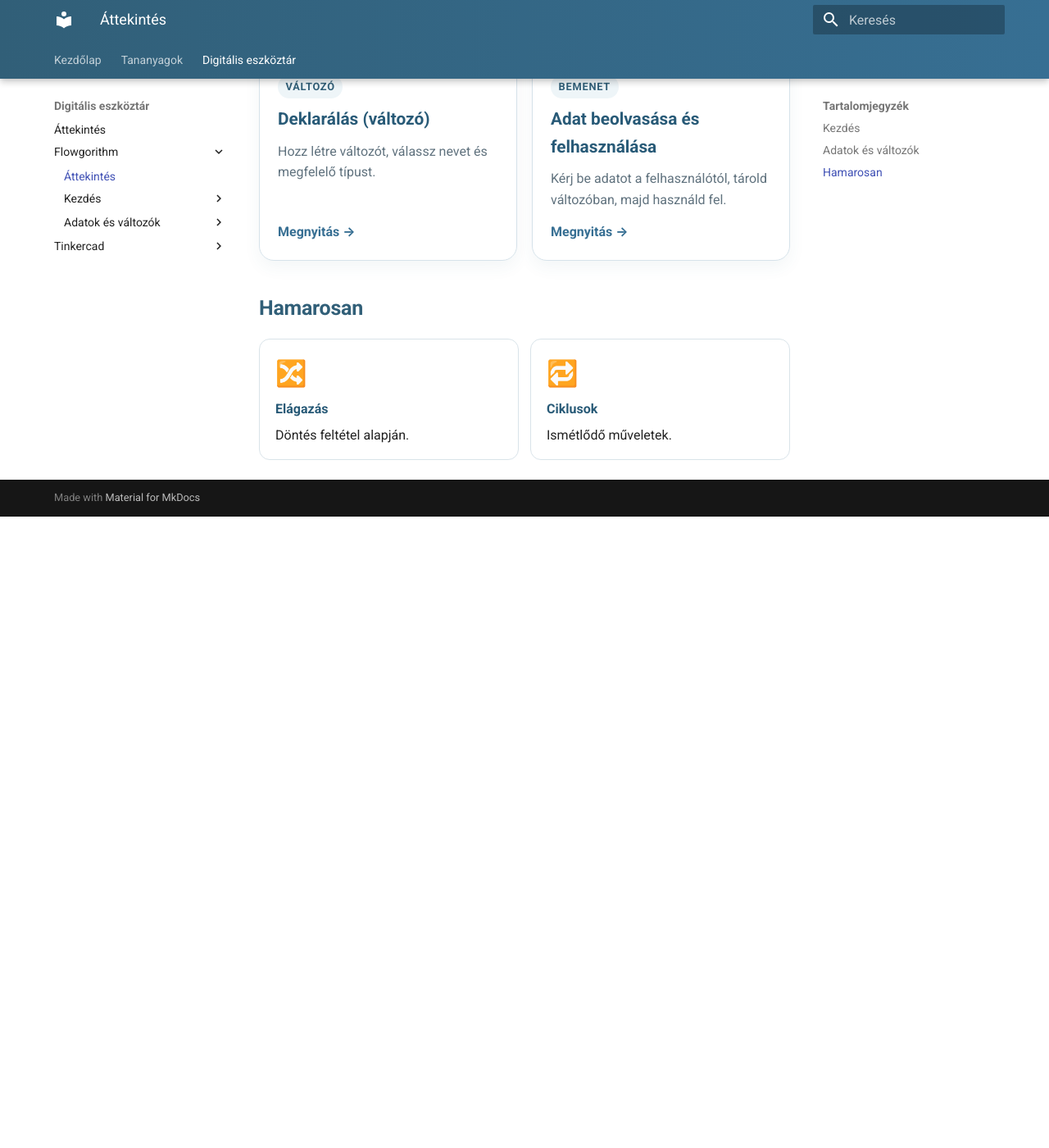
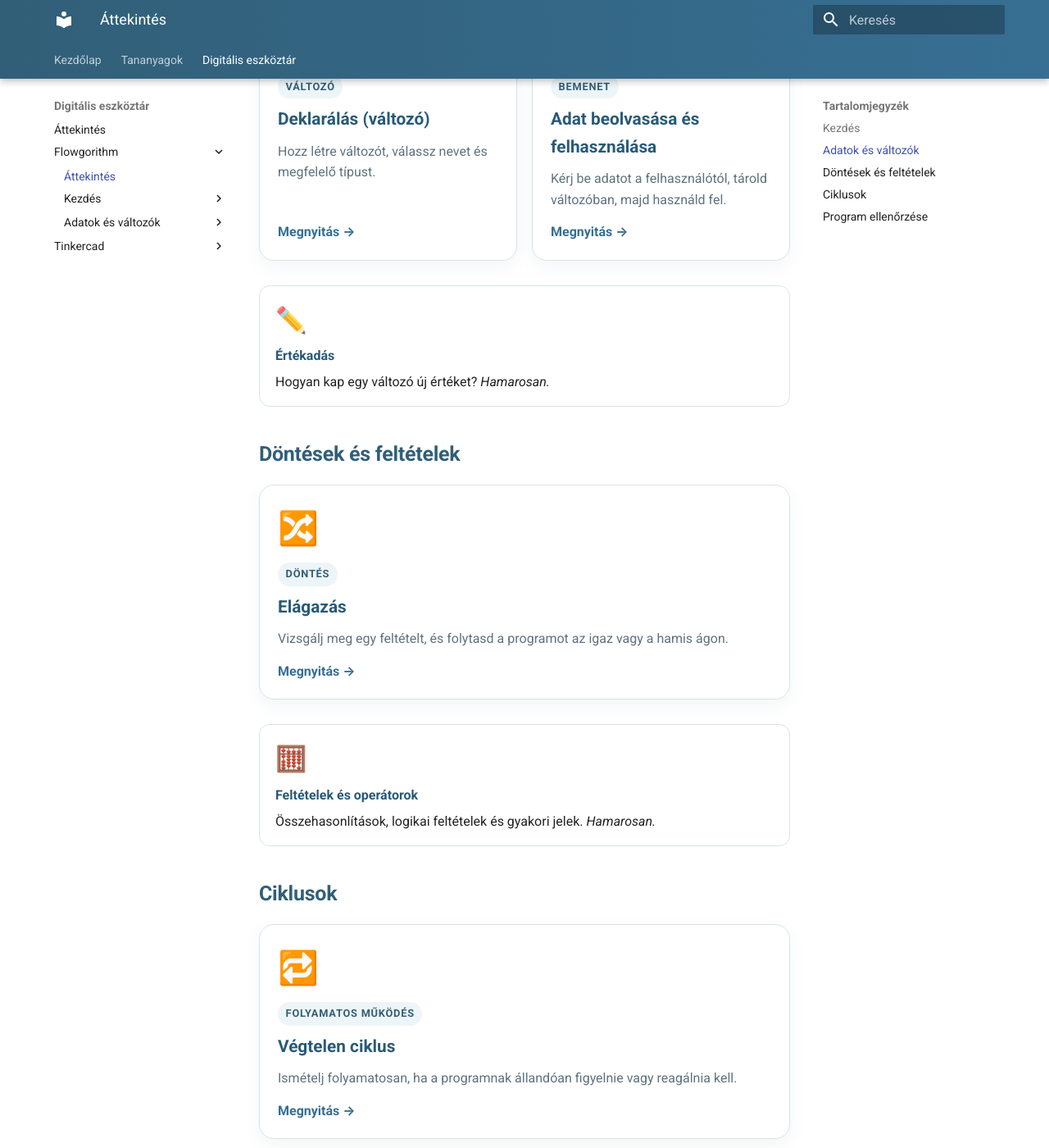
Before and after one commit to bsuszter/digitalis-eszkoztar, an MkDocs documentation site: the page built from docs/eszkoztar/flowgorithm/index.md, in a window 1280 px wide and 1400 px high, scrolled down 1626 px. Shown: the whole window at 82% size. Built offline with MkDocs 1.6.1 and Material for MkDocs 9.7.7, drawn with Linux system fonts in a browser that asks for light colours; before the commit the page ends 2256 px from its top, so only the background shows below that; some of the changed text lies outside the part shown.

Commit message:
Expand Flowgorithm toolkit structure

```diff
--- a/docs/eszkoztar/flowgorithm/index.md
+++ b/docs/eszkoztar/flowgorithm/index.md
@@ -65,9 +65,45 @@
   </a>
 </div>
 
-## Hamarosan
+<div class="mini-grid">
+  <div class="mini-card"><span class="mini-icon">✏️</span><strong>Értékadás</strong><span>Hogyan kap egy változó új értéket? <em>Hamarosan.</em></span></div>
+</div>
+
+## Döntések és feltételek
+
+<div class="tool-grid">
+  <a class="tool-card" href="elagazas/">
+    <span class="tool-icon">🔀</span>
+    <span class="tool-tag">DÖNTÉS</span>
+    <strong>Elágazás</strong>
+    <span>Vizsgálj meg egy feltételt, és folytasd a programot az igaz vagy a hamis ágon.</span>
+    <span class="tool-link">Megnyitás →</span>
+  </a>
+</div>
 
 <div class="mini-grid">
-  <div class="mini-card"><span class="mini-icon">🔀</span><strong>Elágazás</strong><span>Döntés feltétel alapján.</span></div>
-  <div class="mini-card"><span class="mini-icon">🔁</span><strong>Ciklusok</strong><span>Ismétlődő műveletek.</span></div>
+  <div class="mini-card"><span class="mini-icon">🧮</span><strong>Feltételek és operátorok</strong><span>Összehasonlítások, logikai feltételek és gyakori jelek. <em>Hamarosan.</em></span></div>
 </div>
+
+## Ciklusok
+
+<div class="tool-grid">
+  <a class="tool-card" href="vegtelen-ciklus/">
+    <span class="tool-icon">🔁</span>
+    <span class="tool-tag">FOLYAMATOS MŰKÖDÉS</span>
+    <strong>Végtelen ciklus</strong>
+    <span>Ismételj folyamatosan, ha a programnak állandóan figyelnie vagy reagálnia kell.</span>
+    <span class="tool-link">Megnyitás →</span>
+  </a>
+</div>
+
+<div class="mini-grid">
+  <div class="mini-card"><span class="mini-icon">🔂</span><strong>Ciklusok</strong><span>Ismétlések megadott feltétellel vagy darabszámmal. <em>Hamarosan.</em></span></div>
+</div>
+
+## Program ellenőrzése
+
+<div class="mini-grid">
+  <div class="mini-card"><span class="mini-icon">⏯️</span><strong>Futtatás és léptetés</strong><span>A program működésének megfigyelése lépésenként. <em>Hamarosan.</em></span></div>
+  <div class="mini-card"><span class="mini-icon">🛠️</span><strong>Hibakeresés</strong><span>Hogyan keresd meg, hol tér el a program a tervezett működéstől? <em>Hamarosan.</em></span></div>
+</div>
```
